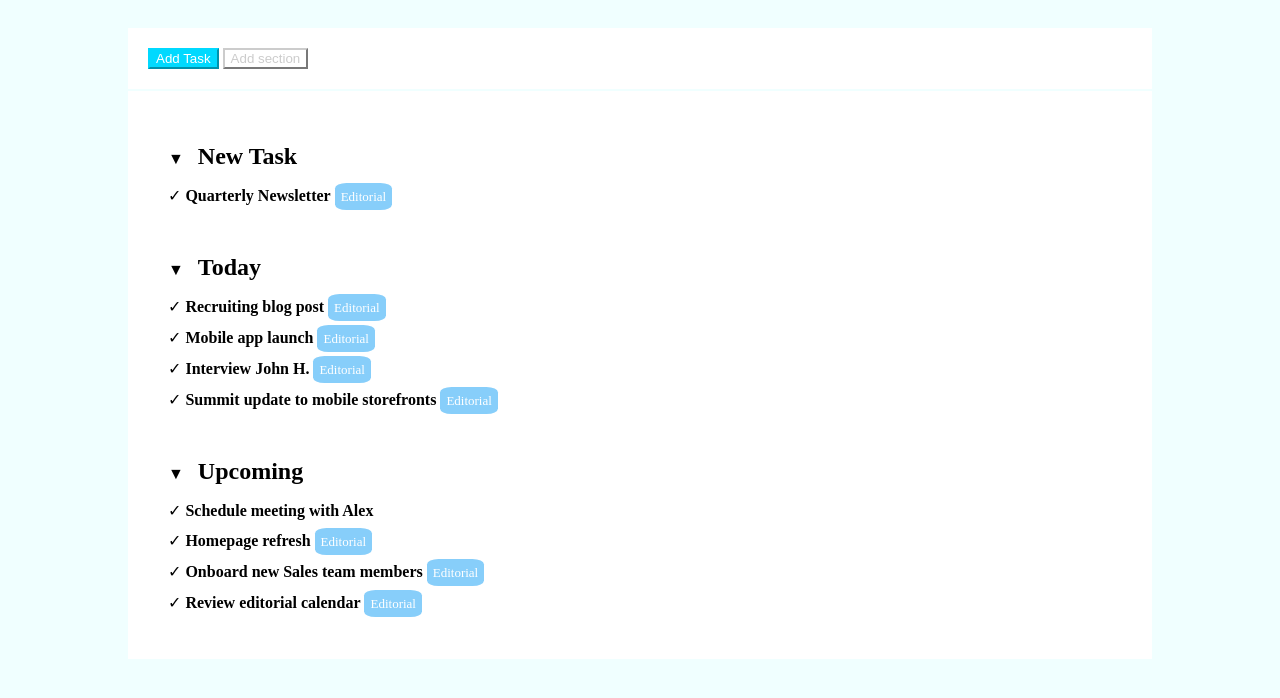
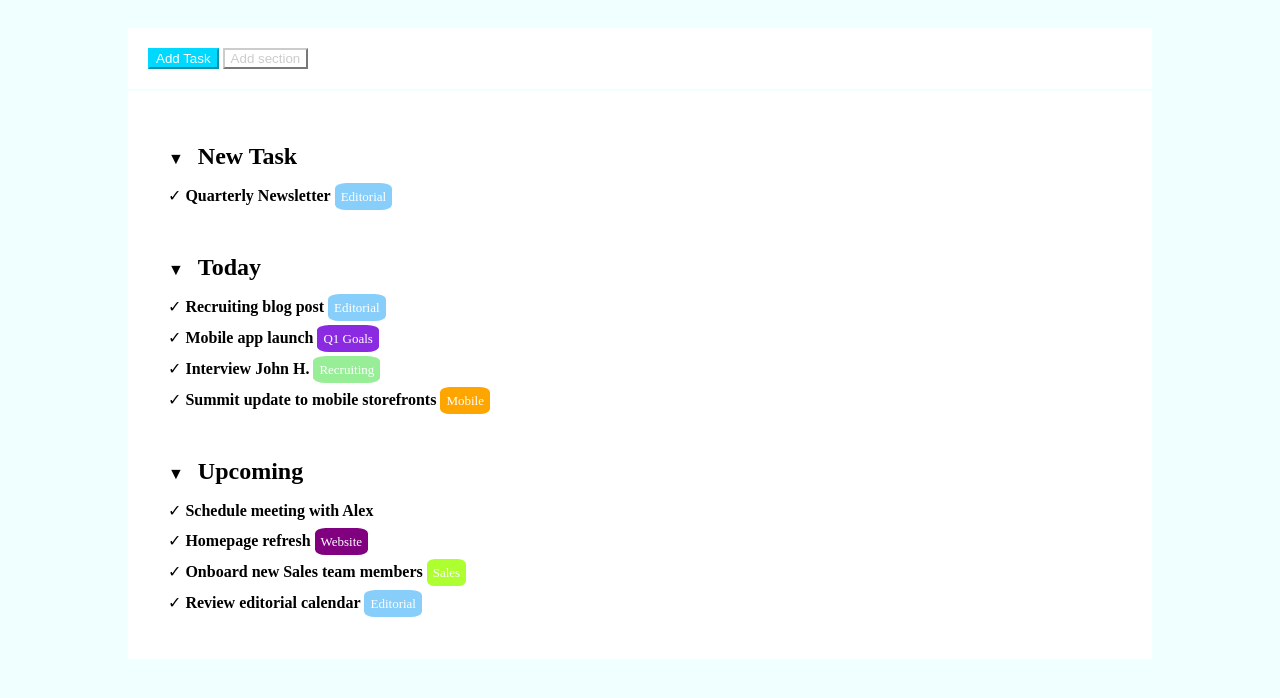
Before and after one commit to gloriaghe/html-css-toboolist, a plain HTML site: page index.html in a window 1280 px wide. Shown: the part 92-790 px from the top of the page. Drawn offline with Linux system fonts and the light colour scheme.

Commit message:
bottoni laterali

```diff
--- a/css/style.css
+++ b/css/style.css
@@ -68,3 +68,23 @@ body{
     color: white;
     font-size: small;
 }
+
+.goals{
+    background-color: blueviolet;
+}
+
+.recruiting{
+    background-color: rgb(151, 238, 151);
+}
+
+.mobile{
+    background-color: orange;
+}
+
+.web{
+    background-color: purple;
+}
+
+.sales{
+    background-color: greenyellow;
+}
--- a/index.html
+++ b/index.html
@@ -35,17 +35,17 @@
                     &#x25BC;
                     <h2 class="title">Today</h2>
                     <div>&check; <strong>Recruiting blog post</strong> <span class="argomenti">Editorial</span></div>
-                    <div>&check; <strong>Mobile app launch</strong> <span class="argomenti">Editorial</span></div>
-                    <div>&check; <strong>Interview John H.</strong> <span class="argomenti">Editorial</span></div>
-                    <div>&check; <strong>Summit update to mobile storefronts</strong> <span class="argomenti">Editorial</span></div>
+                    <div>&check; <strong>Mobile app launch</strong> <span class="argomenti goals">Q1 Goals</span></div>
+                    <div>&check; <strong>Interview John H.</strong> <span class="argomenti recruiting">Recruiting</span></div>
+                    <div>&check; <strong>Summit update to mobile storefronts</strong> <span class="argomenti mobile">Mobile</span></div>
                 </div>
                 <br>
                 <div>
                     &#x25BC;
                     <h2 class="title">Upcoming</h2>
                     <div>&check; <strong>Schedule meeting with Alex</strong></div>
-                    <div>&check; <strong>Homepage refresh</strong> <span class="argomenti">Editorial</span></div>
-                    <div>&check; <strong>Onboard new Sales team members</strong> <span class="argomenti">Editorial</span></div>
+                    <div>&check; <strong>Homepage refresh</strong> <span class="argomenti web">Website</span></div>
+                    <div>&check; <strong>Onboard new Sales team members</strong> <span class="argomenti sales">Sales</span></div>
                     <div>&check; <strong>Review editorial calendar</strong> <span class="argomenti">Editorial</span></div>
                 </div>
 
```
